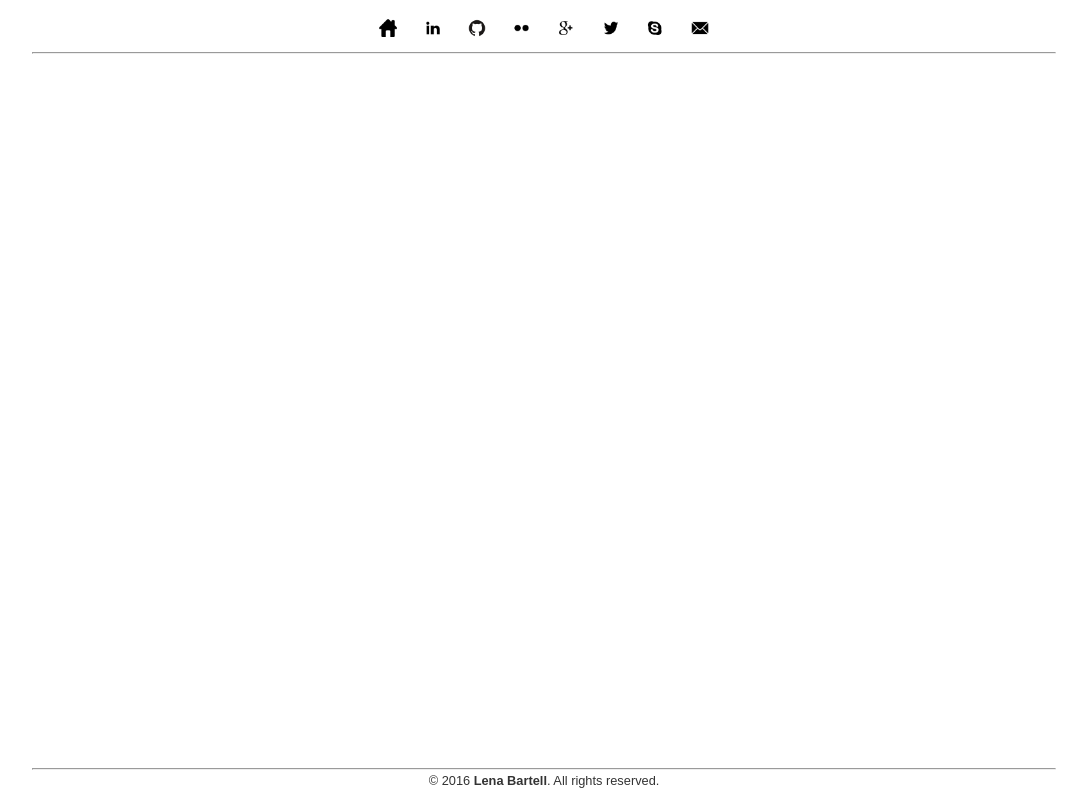
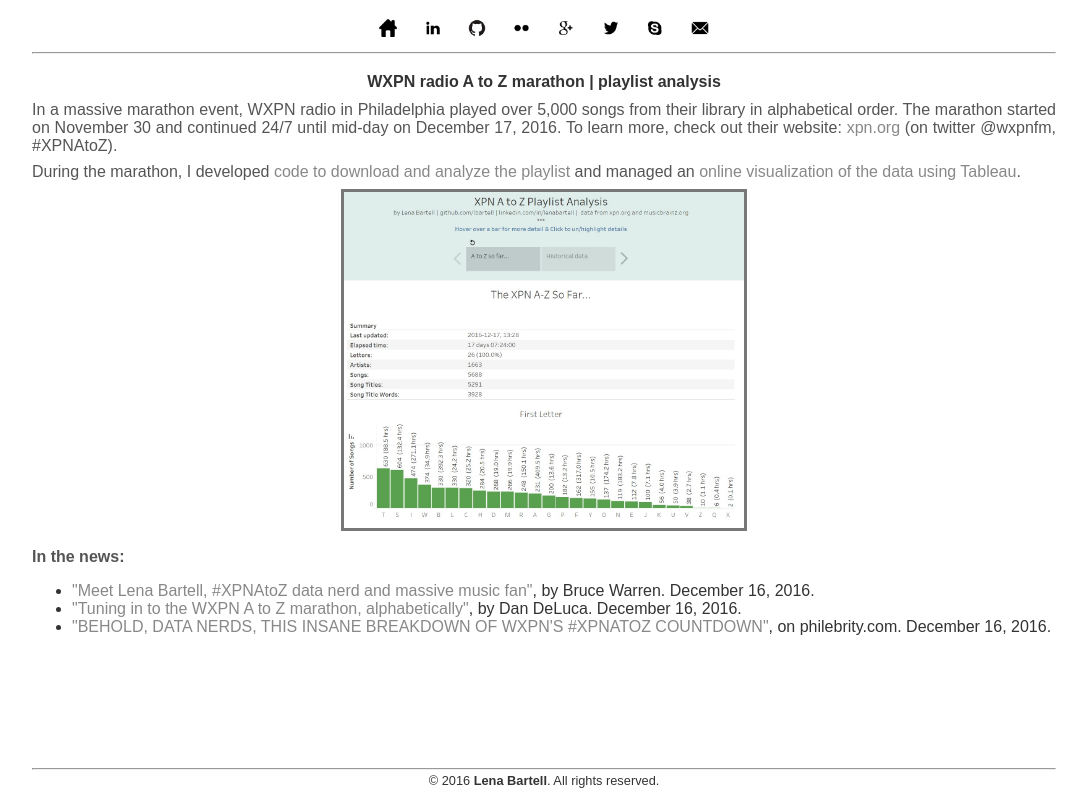
Before and after one commit to lbartell/lenabartell.com, a plain HTML site: page xpnatoz.html in a window 1280 px wide. Shown: the whole page, without its empty margins (96-1183 px from the left). Drawn offline with Linux system fonts and the light colour scheme.

Commit message:
Update XPN a to z page

```diff
--- a/style.css
+++ b/style.css
@@ -168,6 +168,42 @@ p.photoshoot {
 	margin: 0em 0.25em;
 }
 
+/* ==== XPN A to Z ==== */
+h1.atoz{
+	color: #333;
+	font-size: 1em;
+	font-weight: 600;
+}
+h2.atoz{
+	color: #555;
+	font-size: 1em;
+	font-weight: 600;
+	text-align: left;
+}
+p.atoz {
+	color: #555;
+	text-align: justify;
+	font-size: 1em;
+	margin: 0.5em 0;
+}
+ul.atoz ul, .atoz li {
+	text-align: left;
+}
+.atoz a, .atoz a:link, .atoz a:visited {
+	color: #888;
+	font: inherit;
+	text-decoration: none;
+	margin: 0;
+}
+.atoz a:hover {
+	color: #888;
+	font: inherit;
+	margin: 0;
+	text-decoration: underline;
+}
+.atoz img {
+	border: 3px solid #777;
+}
 /* ==== Resume page ==== */
 #res_pdf{
 	color: #888;
--- a/xpnatoz.html
+++ b/xpnatoz.html
@@ -32,28 +32,35 @@
             </div>
             <hr>
         </div>
-        <div id="content"> <!-- XPN A-Z analysis, Tableau insert here -->
-          <div class='tableauPlaceholder' id='viz1481166133022' style='position: relative'>
-            <noscript>
-              <a href='#'>
-                <img alt='XPN A-Z Playlist Data ' src='https:&#47;&#47;public.tableau.com&#47;static&#47;images&#47;XP&#47;XPN_AtoZ&#47;XPNA-ZPlaylistData&#47;1_rss.png' style='border: none' />
-              </a>
-            </noscript>
-            <object class='tableauViz'  style='display:none;'>
-              <param name='host_url' value='https%3A%2F%2Fpublic.tableau.com%2F' />
-              <param name='site_root' value='' />
-              <param name='name' value='XPN_AtoZ&#47;XPNA-ZPlaylistData' />
-              <param name='tabs' value='no' />
-              <param name='toolbar' value='yes' />
-              <param name='static_image' value='https:&#47;&#47;public.tableau.com&#47;static&#47;images&#47;XP&#47;XPN_AtoZ&#47;XPNA-ZPlaylistData&#47;1.png' />
-              <param name='animate_transition' value='yes' />
-              <param name='display_static_image' value='yes' />
-              <param name='display_spinner' value='yes' />
-              <param name='display_overlay' value='yes' />
-              <param name='display_count' value='yes' />
-            </object>
-          </div>
-          <script type='text/javascript'>                    var divElement = document.getElementById('viz1481166133022');                    var vizElement = divElement.getElementsByTagName('object')[0];                    vizElement.style.width='1004px';vizElement.style.height='1200px';                    var scriptElement = document.createElement('script');                    scriptElement.src = 'https://public.tableau.com/javascripts/api/viz_v1.js';                    vizElement.parentNode.insertBefore(scriptElement, vizElement);                </script>
+        <div id="content"> <!-- XPN A-Z analysis -->
+
+          <h1 class="atoz">WXPN radio A to Z marathon | playlist analysis</h1>
+
+          <p class="atoz">
+            In a massive marathon event, WXPN radio in Philadelphia played over 5,000 songs from their library in alphabetical order. The marathon started on November 30 and continued 24/7 until mid-day on December 17, 2016. To learn more, check out their website:
+            <a href="http://xpn.org/music-artist/xpn-a-z">xpn.org</a> (on twitter @wxpnfm, #XPNAtoZ).
+          </p>
+          <p class="atoz">
+            During the marathon, I developed <a class="atoz" href="https://github.com/lbartell/xpn_wordplay">code to download and analyze the playlist</a> and managed an <a class="atoz" href="http://public.tableau.com/views/XPN_AtoZ/XPNA-Z?%3AshowVizHome=no&:display_count=yes">online visualization of the data using Tableau</a>.
+          </p>
+          <a class="atoz" href="http://public.tableau.com/views/XPN_AtoZ/XPNA-Z?%3AshowVizHome=no&:display_count=yes">
+            <img alt='XPN A to Z Playlist Analysis' src="xpnatoz/xpnatoz.jpg" width="400px">
+          </a>
+
+          <h2 class="atoz">In the news:</h2>
+          <ul class="atoz">
+            <li>
+              <a class="atoz" href="http://thekey.xpn.org/2016/12/16/lena-bartell/">"Meet Lena Bartell, #XPNAtoZ data nerd and massive music fan"</a>, by Bruce Warren. December 16, 2016.
+            </li>
+            <li>
+              <a class="atoz" href="http://www.philly.com/philly/blogs/inthemix/Tuning-in-alphabetically-to-the-XPN-A-to-Z.html">"Tuning in to the WXPN A to Z marathon, alphabetically"</a>, by Dan DeLuca. December 16, 2016.
+            </li>
+            <li>
+              <a class="atoz" href="http://www.philebrity.com/blog/2016/12/16/behold-data-nerds-this-is-insane-breakdown-of-wxpns-xpnatoz-countdown">"BEHOLD, DATA NERDS, THIS INSANE BREAKDOWN OF WXPN'S #XPNATOZ COUNTDOWN"</a>, on philebrity.com. December 16, 2016.
+            </li>
+          </ul>
+
+
 
         </div>
         <div id="footer"> <!-- Footer -->
```
Also changed, not shown: index.html (+4 -4 lines), projectcovers/about.jpg, projectcovers/xpnatoz.jpg, xpnatoz/xpnatoz.jpg (added).
